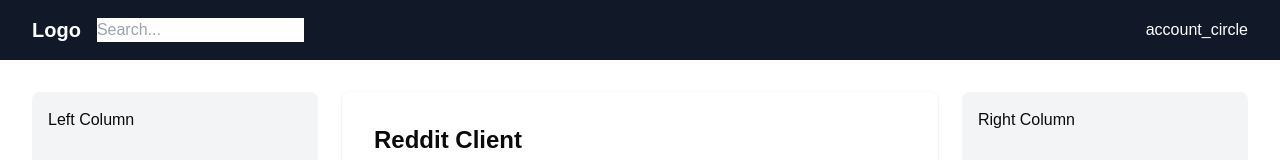
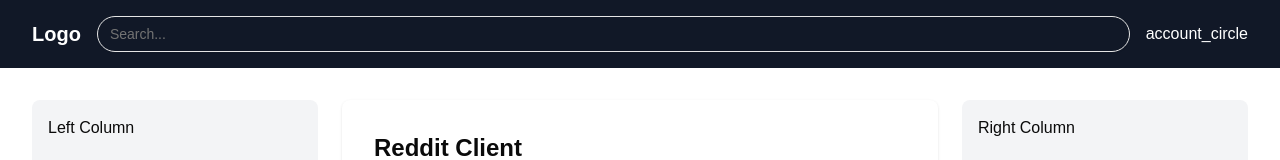
Before and after one commit to iequalsone/case-study-reddit-client-app, a Next.js app: page / in a window 1280 px wide. Shown: the top 160 px of the page. Built offline with nearby package versions, Linux system fonts and the light colour scheme; no server answers.

Commit message:
add Input component

```diff
--- a/src/components/Search.tsx
+++ b/src/components/Search.tsx
@@ -1,9 +1,12 @@
+import { Input } from "@/components/ui/input";
+
 export const Search = ({ onSearch }: { onSearch: (query: string) => void }) => {
   return (
-    <input
+    <Input
       type="text"
       placeholder="Search..."
       onChange={(e) => onSearch(e.target.value)}
+      className="rounded-full"
     />
   );
 };
--- /dev/null
+++ b/src/components/ui/input.tsx
@@ -0,0 +1,25 @@
+import * as React from "react"
+
+import { cn } from "@/lib/utils"
+
+export interface InputProps
+  extends React.InputHTMLAttributes<HTMLInputElement> {}
+
+const Input = React.forwardRef<HTMLInputElement, InputProps>(
+  ({ className, type, ...props }, ref) => {
+    return (
+      <input
+        type={type}
+        className={cn(
+          "flex h-9 w-full rounded-md border border-input bg-transparent px-3 py-1 text-sm shadow-sm transition-colors file:border-0 file:bg-transparent file:text-sm file:font-medium file:text-foreground placeholder:text-muted-foreground focus-visible:outline-none focus-visible:ring-1 focus-visible:ring-ring disabled:cursor-not-allowed disabled:opacity-50",
+          className
+        )}
+        ref={ref}
+        {...props}
+      />
+    )
+  }
+)
+Input.displayName = "Input"
+
+export { Input }
```
